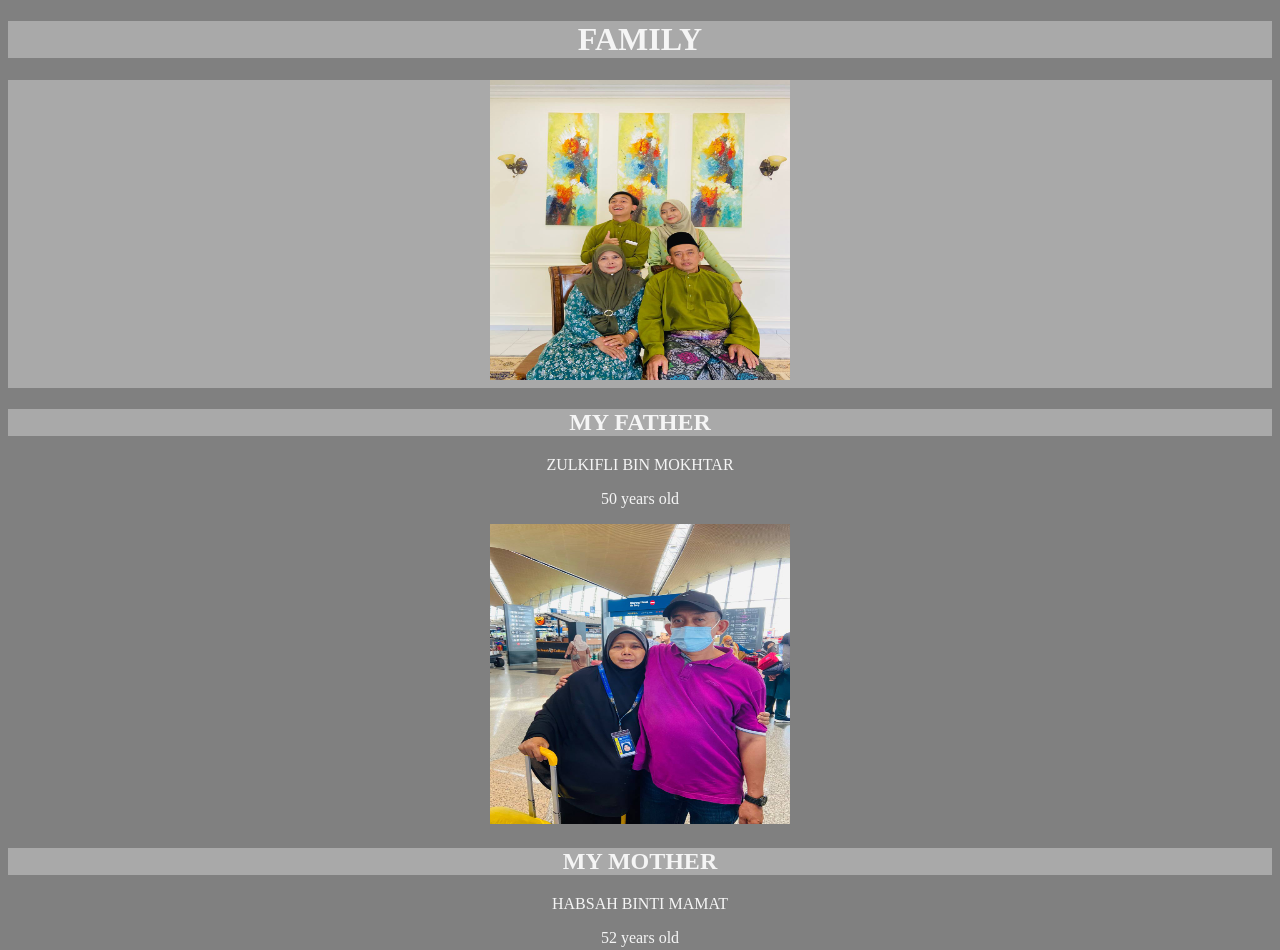
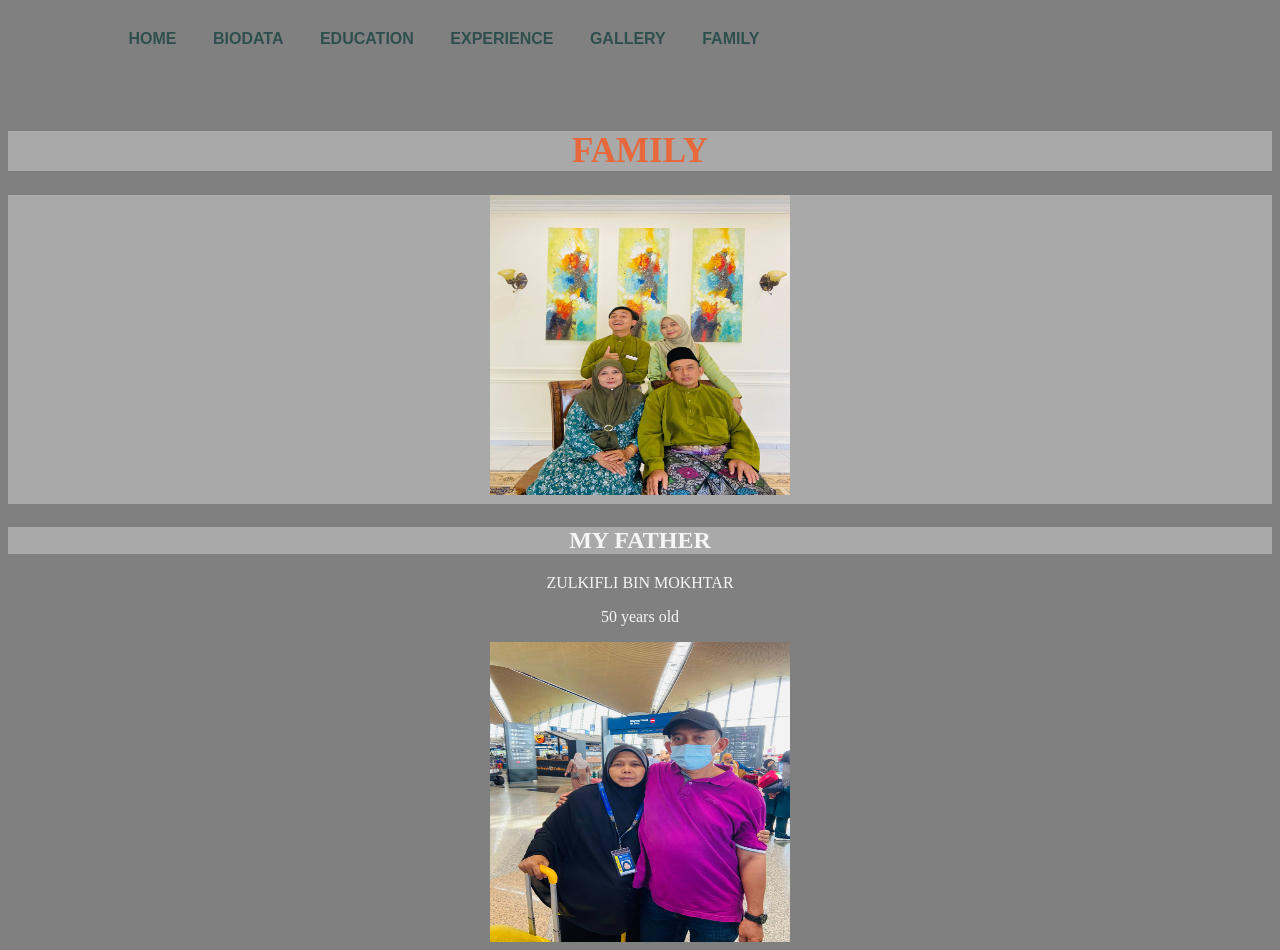
Before and after one commit to MizDepay/mypersonal_website, a plain HTML site: page family.html in a window 1280 px wide. Shown: the top 950 px of the page. Drawn offline with Linux system fonts and the light colour scheme; files that its build step writes are made by us from their sources.

Commit message:
Update family.html

```diff
--- a/family.html
+++ b/family.html
@@ -29,6 +29,24 @@
 	</style>
 </head>
 <body>
+	<link rel="stylesheet" type="text/css" href="CSS/style_1.css">
+
+
+	<div class="main">
+		<div class="navbar">
+
+			<ul>
+				<li><a href="file:///C:/Users/User/OneDrive/Documents/personal_html_class/index1.html">HOME</a></li>
+				<li><a href="file:///C:/Users/User/OneDrive/Documents/personal_html_class/biodata.html">BIODATA</a></li>
+				<li><a href="file:///C:/Users/User/OneDrive/Documents/personal_html_class/education_2.html">EDUCATION</a></li>
+				<li><a href="file:///C:/Users/User/OneDrive/Documents/personal_html_class/experince.html">EXPERIENCE</a></li>
+				<li><a href="file:///C:/Users/User/OneDrive/Documents/personal_html_class/Gallery.html">GALLERY</a></li>
+				<li><a href="file:///C:/Users/User/OneDrive/Documents/personal_html_class/family.html">FAMILY</a></li>
+
+			</ul>
+
+		</div>
+	</div>
 
 	<center><h1>FAMILY<h1>
 
```
